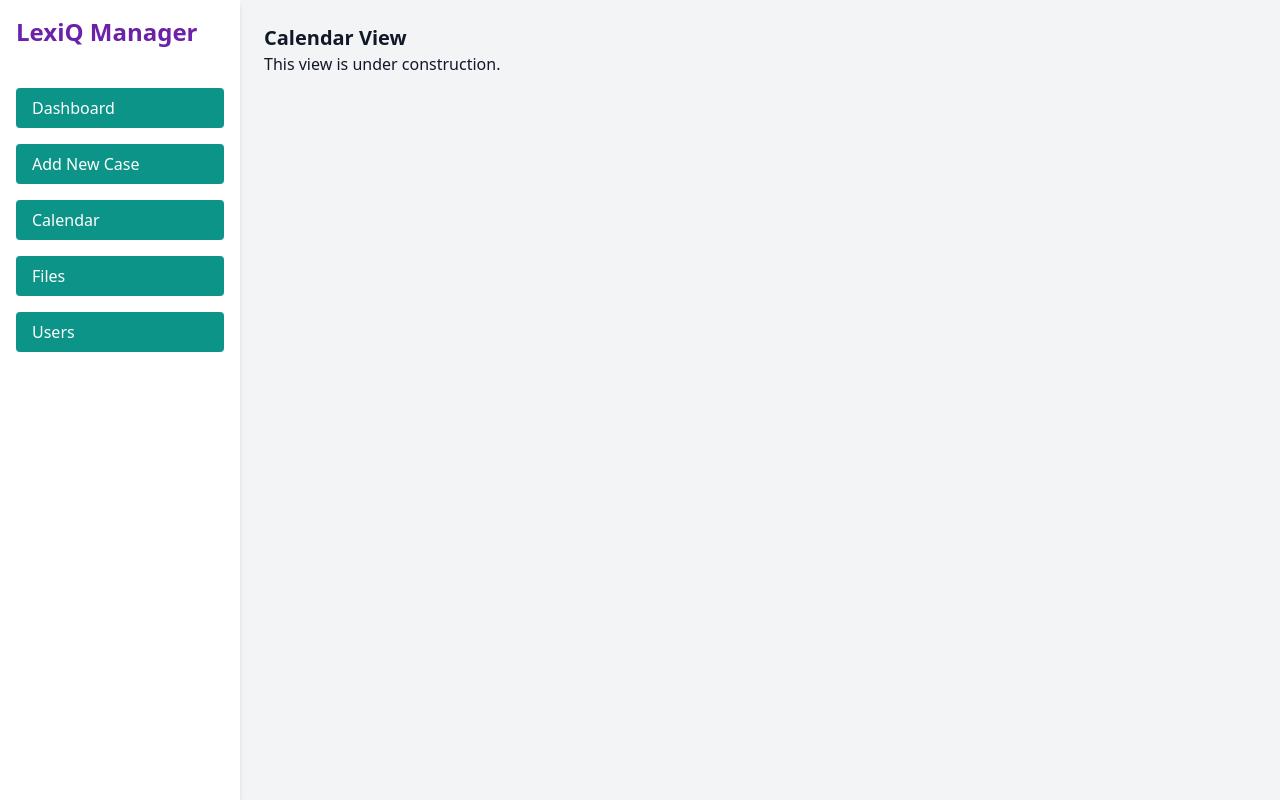
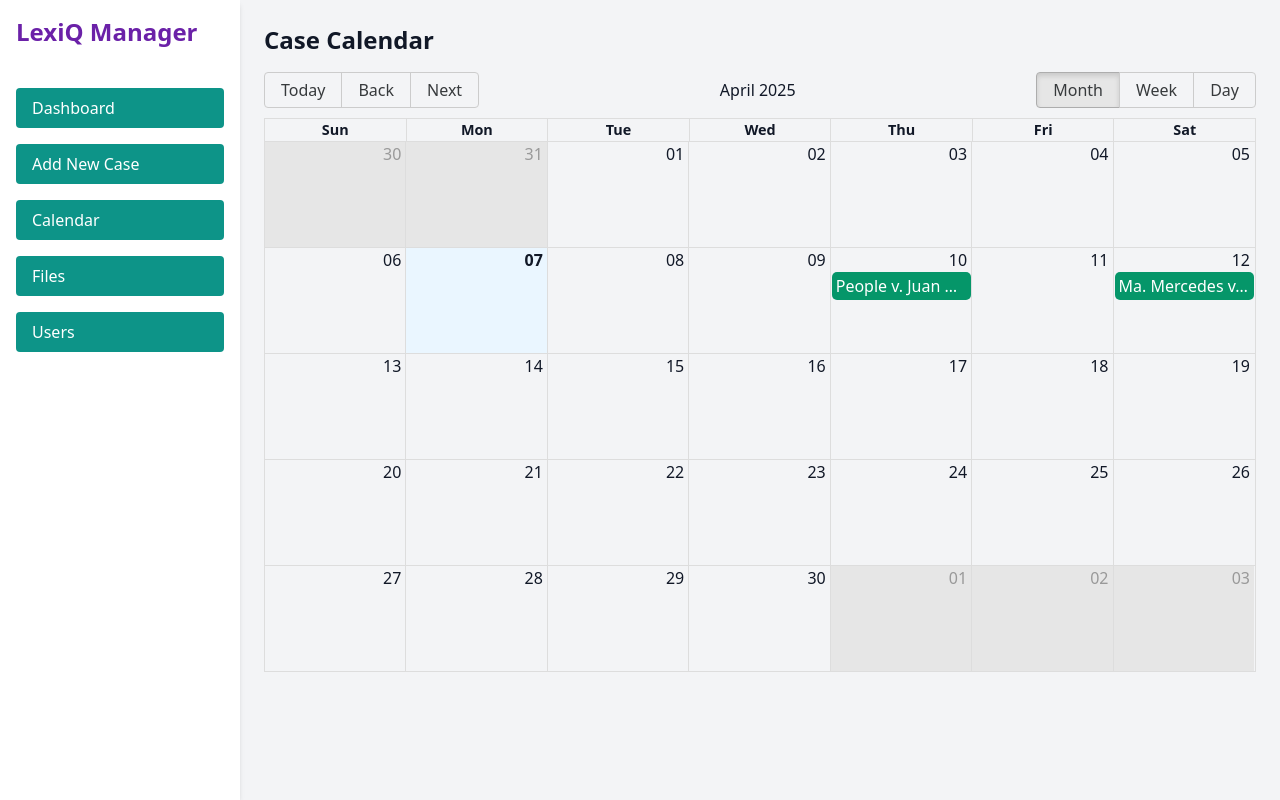
Before and after one commit to MJMorales1988/lexiq-case-manager, a React (Create React App) app: page / in a window 1280 px wide. Both pictures are taken after a click on the button "Calendar". Built offline with nearby package versions, Linux system fonts and the light colour scheme.

Commit message:
Update 2.42 PM

```diff
--- a/src/App.js
+++ b/src/App.js
@@ -2,6 +2,7 @@
 import React, { useState } from "react";
 import Sidebar from "./components/Sidebar";
 import Dashboard from "./views/Dashboard";
+import CalendarView from "./views/CalendarView";
 
 function App() {
   const [activeView, setActiveView] = useState("dashboard");
@@ -11,7 +12,8 @@ function App() {
       <Sidebar setActiveView={setActiveView} />
       <main className="flex-1">
         {activeView === "dashboard" && <Dashboard />}
-        {activeView !== "dashboard" && (
+        {activeView === "calendar" && <CalendarView />}
+        {activeView !== "dashboard" && activeView !== "calendar" && (
           <div className="p-6">
             <h2 className="text-xl font-bold capitalize">{activeView} View</h2>
             <p>This view is under construction.</p>
--- /dev/null
+++ b/src/views/CalendarView.js
@@ -0,0 +1,60 @@
+
+import React from "react";
+import { Calendar, Views, dateFnsLocalizer } from "react-big-calendar";
+import { format, parse, startOfWeek, getDay } from "date-fns";
+import { enUS } from "date-fns/locale";
+import "react-big-calendar/lib/css/react-big-calendar.css";
+
+const locales = {
+  "en-US": enUS,
+};
+
+const localizer = dateFnsLocalizer({
+  format,
+  parse,
+  startOfWeek,
+  getDay,
+  locales,
+});
+
+const sampleCases = [
+  {
+    title: "People v. Juan Dela Cruz (RTC Branch 1)",
+    start: new Date(2025, 3, 10, 9, 0),
+    end: new Date(2025, 3, 10, 10, 0),
+    resource: "Pending"
+  },
+  {
+    title: "Ma. Mercedes v. Oriz Metro (MTC Branch 3)",
+    start: new Date(2025, 3, 12, 14, 0),
+    end: new Date(2025, 3, 12, 15, 30),
+    resource: "Pending"
+  }
+];
+
+const CalendarView = () => {
+  return (
+    <div className="p-6">
+      <h2 className="text-2xl font-bold mb-4">Case Calendar</h2>
+      <Calendar
+        localizer={localizer}
+        events={sampleCases}
+        startAccessor="start"
+        endAccessor="end"
+        titleAccessor="title"
+        views={[Views.MONTH, Views.WEEK, Views.DAY]}
+        style={{ height: 600 }}
+        eventPropGetter={(event) => ({
+          style: {
+            backgroundColor: "#059669",
+            color: "white",
+            borderRadius: "5px",
+            padding: "2px 4px"
+          }
+        })}
+      />
+    </div>
+  );
+};
+
+export default CalendarView;
```
Also changed, not shown: 2 other files (tests, documents, lock files or other folders).
